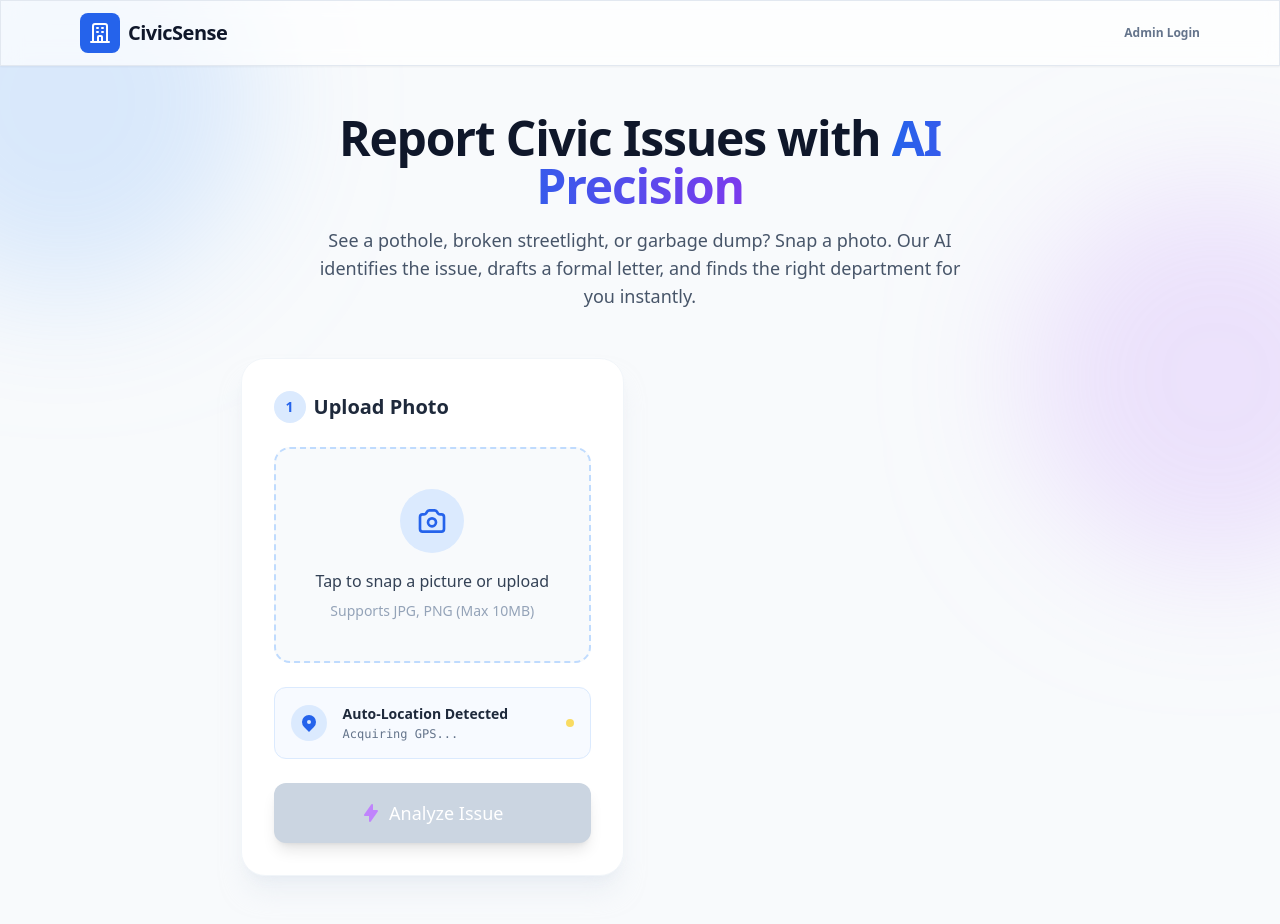
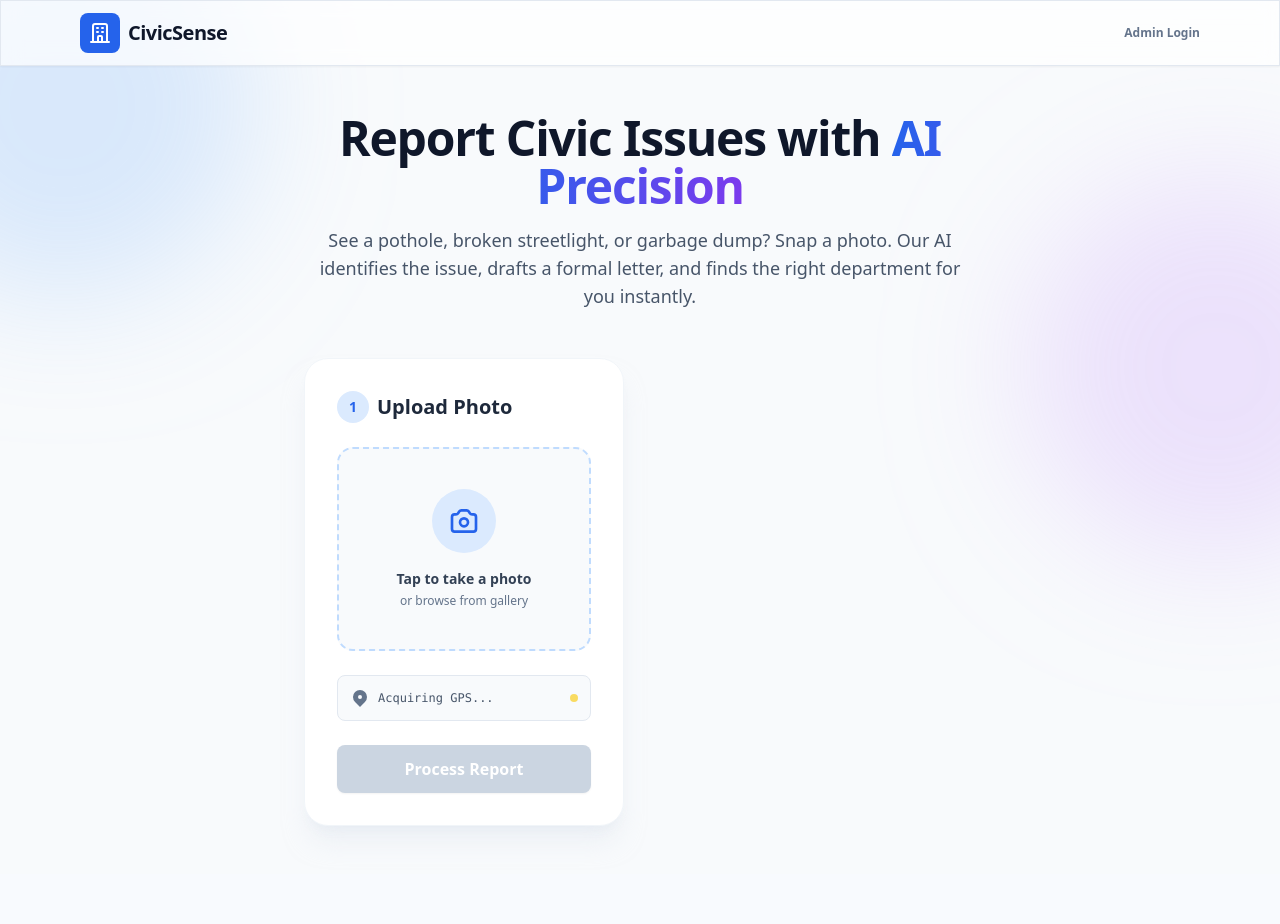
Before and after one commit to AaravMittal23/CivicLens, a Flask app: page / in a window 1280 px wide; the page is wider, and only the part inside the window is pictured. After the commit the page ends 831 px from the top of that part, so only its background shows below. Run offline with Flask 3, Linux system fonts and the light colour scheme; some libraries are stand-ins or nearby versions.

Commit message:
UI Overhaul: Redesigned frontend to look like a clean, professional civic utility app

```diff
--- a/templates/index.html
+++ b/templates/index.html
@@ -94,93 +94,95 @@
                                     <path stroke-linecap="round" stroke-linejoin="round" stroke-width="2" d="M15 13a3 3 0 11-6 0 3 3 0 016 0z" />
                                 </svg>
                             </div>
-                            <p class="text-base font-medium text-slate-700">Tap to snap a picture or upload</p>
-                            <p class="text-sm text-slate-400 mt-2">Supports JPG, PNG (Max 10MB)</p>
+                            <p class="text-sm font-semibold text-slate-700">Tap to take a photo</p>
+                            <p class="text-xs text-slate-500 mt-1">or browse from gallery</p>
                         </div>
-                        <input type="file" id="imageInput" accept="image/*" class="hidden" capture="environment">
+
+                        <!-- Preview Area -->
+                        <div id="imagePreviewContainer" class="absolute inset-0 hidden bg-slate-900">
+                            <img id="imagePreview" class="w-full h-full object-contain opacity-90">
+                            <div class="absolute inset-0 bg-black/20 group-hover:bg-black/40 transition flex items-center justify-center">
+                                <span class="text-white text-sm font-semibold opacity-0 group-hover:opacity-100 transition bg-black/50 px-4 py-2 rounded-full">Change Photo</span>
+                            </div>
+                        </div>
                     </div>
 
-                    <div class="bg-blue-50/50 p-4 rounded-xl flex items-center gap-4 border border-blue-100">
-                        <div class="bg-blue-100 p-2 rounded-full text-blue-600">
-                            <svg xmlns="http://www.w3.org/2000/svg" class="h-5 w-5" viewBox="0 0 20 20" fill="currentColor">
+                    <div class="bg-slate-50 border border-slate-200 rounded-lg p-3 flex items-center justify-between">
+                        <div class="flex items-center gap-2">
+                            <svg xmlns="http://www.w3.org/2000/svg" class="h-5 w-5 text-slate-500" viewBox="0 0 20 20" fill="currentColor">
                                 <path fill-rule="evenodd" d="M5.05 4.05a7 7 0 119.9 9.9L10 18.9l-4.95-4.95a7 7 0 010-9.9zM10 11a2 2 0 100-4 2 2 0 000 4z" clip-rule="evenodd" />
                             </svg>
+                            <span id="locationText" class="text-xs text-slate-600 font-mono">Acquiring GPS...</span>
                         </div>
-                        <div class="flex-grow">
-                            <p class="text-sm font-semibold text-slate-800">Auto-Location Detected</p>
-                            <p id="locationText" class="text-xs text-slate-500 font-mono mt-0.5">Acquiring GPS...</p>
-                        </div>
-                        <div id="locStatus" class="h-2 w-2 rounded-full bg-yellow-400 animate-pulse"></div>
+                        <span id="locStatus" class="flex h-2 w-2 rounded-full bg-yellow-400 animate-pulse"></span>
                     </div>
 
-                    <button type="submit" id="analyzeBtn" class="w-full bg-slate-900 text-white font-medium py-4 rounded-xl hover:bg-slate-800 transition shadow-lg disabled:bg-slate-300 disabled:cursor-not-allowed flex justify-center items-center gap-2 text-lg" disabled>
-                        <svg xmlns="http://www.w3.org/2000/svg" class="h-5 w-5 text-purple-400" viewBox="0 0 20 20" fill="currentColor">
-                            <path fill-rule="evenodd" d="M11.3 1.046A1 1 0 0112 2v5h4a1 1 0 01.82 1.573l-7 10A1 1 0 018 18v-5H4a1 1 0 01-.82-1.573l7-10a1 1 0 011.12-.38z" clip-rule="evenodd" />
-                        </svg>
-                        Analyze Issue
+                    <button type="submit" id="analyzeBtn" disabled class="w-full bg-blue-600 text-white font-bold py-3 rounded-lg hover:bg-blue-700 disabled:bg-slate-300 disabled:cursor-not-allowed transition shadow-sm">
+                        Process Report
                     </button>
                 </form>
 
-                <div id="loadingIndicator" class="hidden flex-col items-center justify-center py-12">
-                    <div class="loader mb-6"></div>
-                    <p class="text-base text-slate-800 font-semibold animate-pulse">Gemini AI is analyzing...</p>
-                    <p class="text-sm text-slate-500 mt-2">Drafting letter & categorizing issue</p>
+                <!-- Loading State -->
+                <div id="loadingIndicator" class="hidden flex-col items-center justify-center py-8">
+                    <div class="loader mb-4"></div>
+                    <p class="text-sm text-slate-500 font-medium animate-pulse">System is identifying the issue...</p>
                 </div>
             </div>
 
-            <!-- Right Column: Results -->
-            <div id="resultsPanel" class="hidden flex-col gap-6 animate__animated animate__fadeInRight">
+            <!-- Right Column: Results Panel (Hidden Initially) -->
+            <div id="resultsPanel" class="hidden flex-col bg-white rounded-xl shadow-sm border border-slate-200 overflow-hidden">
 
-                <h3 class="text-xl font-semibold flex items-center gap-2 px-2">
-                    <span class="bg-green-100 text-green-600 w-8 h-8 rounded-full flex items-center justify-center font-bold text-sm">2</span>
-                    Review & Submit
-                </h3>
+                <div class="bg-slate-50 border-b border-slate-200 px-6 py-4">
+                    <h3 class="font-bold text-slate-800 flex items-center gap-2">
+                        <span class="bg-blue-100 text-blue-700 w-6 h-6 rounded-full flex items-center justify-center text-xs">2</span>
+                        Incident Summary
+                    </h3>
+                </div>
 
-                <!-- Analysis Card -->
-                <div class="bg-white p-6 rounded-3xl shadow-xl shadow-slate-200/50 border border-slate-100 overflow-hidden relative">
-                    <div class="absolute top-0 right-0 w-32 h-32 bg-blue-50 rounded-bl-full -z-10"></div>
-                    <div class="flex justify-between items-start mb-6 z-10">
+                <div class="p-6">
+                    <div class="flex items-start justify-between mb-4">
                         <div>
-                            <span id="resCategory" class="inline-block px-3 py-1 bg-blue-100 text-blue-700 text-xs font-bold uppercase tracking-wider rounded-full mb-2">Category</span>
-                            <h2 id="resTitle" class="text-2xl font-bold text-slate-900 leading-tight">Issue Title</h2>
+                            <h2 id="resTitle" class="text-xl font-bold text-slate-900 mb-1">...</h2>
+                            <span id="resCategory" class="inline-block bg-slate-100 text-slate-600 text-xs px-2 py-1 rounded font-semibold border border-slate-200">...</span>
                         </div>
-                        <div class="text-center shrink-0 ml-4">
-                            <div class="w-14 h-14 rounded-2xl flex items-center justify-center font-black text-2xl text-white shadow-lg" id="severityBadge">
-                                0
-                            </div>
-                            <span class="text-xs font-semibold text-slate-500 mt-2 block uppercase tracking-wide">Severity</span>
+                        <div class="text-center">
+                            <div id="severityBadge" class="w-10 h-10 rounded-lg flex items-center justify-center font-bold text-xl"></div>
+                            <span class="text-[10px] text-slate-500 font-bold uppercase tracking-wide mt-1 block">Severity</span>
                         </div>
                     </div>
 
-                    <p id="resDescription" class="text-slate-600 mb-6 bg-slate-50 p-4 rounded-xl border border-slate-100 leading-relaxed"></p>
+                    <p id="resDescription" class="text-sm text-slate-600 mb-6 bg-slate-50 p-4 rounded-lg border border-slate-100"></p>
 
-                    <div id="map" class="shadow-inner border border-slate-200"></div>
-                </div>
+                    <!-- Draggable Map -->
+                    <div class="mb-6">
+                        <label class="block text-xs font-bold text-slate-500 uppercase tracking-wide mb-2">Location Data</label>
+                        <div id="map" class="w-full h-40 rounded-lg border border-slate-200 shadow-inner z-0"></div>
+                        <p class="text-[10px] text-slate-400 mt-1 text-right">You can drag the pin to correct the location.</p>
+                    </div>
 
-                <!-- Complaint Letter Card -->
-                <div class="bg-white p-6 rounded-3xl shadow-xl shadow-slate-200/50 border border-slate-100">
-                    <div class="flex items-center gap-3 mb-4">
-                        <div class="bg-purple-100 p-2 rounded-lg text-purple-600">
-                            <svg xmlns="http://www.w3.org/2000/svg" class="h-5 w-5" viewBox="0 0 20 20" fill="currentColor">
-                                <path fill-rule="evenodd" d="M4 4a2 2 0 012-2h4.586A2 2 0 0112 2.586L15.414 6A2 2 0 0116 7.414V16a2 2 0 01-2 2H6a2 2 0 01-2-2V4zm2 6a1 1 0 011-1h6a1 1 0 110 2H7a1 1 0 01-1-1zm1 3a1 1 0 100 2h6a1 1 0 100-2H7z" clip-rule="evenodd" />
+                    <!-- Department Routing -->
+                    <div class="mb-6">
+                        <label class="block text-xs font-bold text-slate-500 uppercase tracking-wide mb-2">Routing To</label>
+                        <div class="flex items-center gap-2 text-sm font-medium text-slate-800">
+                            <svg xmlns="http://www.w3.org/2000/svg" class="h-5 w-5 text-blue-600" viewBox="0 0 20 20" fill="currentColor">
+                                <path d="M2.003 5.884L10 9.882l7.997-3.998A2 2 0 0016 4H4a2 2 0 00-1.997 1.884z" />
+                                <path d="M18 8.118l-8 4-8-4V14a2 2 0 002 2h12a2 2 0 002-2V8.118z" />
                             </svg>
-                        </div>
-                        <div>
-                            <h3 class="text-lg font-bold text-slate-800">Formal Complaint</h3>
-                            <p class="text-xs text-slate-500">Auto-drafted for <span id="resEmail" class="font-semibold text-slate-700">email@dept.gov</span></p>
+                            <span id="resEmail" class="font-mono">...</span>
                         </div>
                     </div>
 
-                    <textarea id="resLetter" rows="10" class="w-full text-sm p-4 bg-slate-50 border border-slate-200 rounded-xl mb-6 focus:ring-2 focus:ring-blue-500 focus:outline-none text-slate-700 leading-relaxed font-serif resize-y" spellcheck="false"></textarea>
+                    <!-- Auto-Generated Letter -->
+                    <div class="mb-6">
+                        <label class="block text-xs font-bold text-slate-500 uppercase tracking-wide mb-2">Official Complaint Draft</label>
+                        <textarea id="resLetter" rows="6" class="w-full text-sm p-4 bg-slate-50 border border-slate-200 rounded-lg focus:ring-2 focus:ring-blue-500 focus:outline-none text-slate-700 font-serif resize-y" spellcheck="false"></textarea>
+                    </div>
 
-                    <button id="sendBtn" class="w-full bg-gradient-to-r from-blue-600 to-purple-600 text-white font-bold py-4 rounded-xl hover:shadow-lg hover:shadow-blue-500/30 transition transform hover:-translate-y-0.5 flex items-center justify-center gap-2 text-lg">
-                        <svg xmlns="http://www.w3.org/2000/svg" class="h-5 w-5" viewBox="0 0 20 20" fill="currentColor">
-                            <path d="M10.894 2.553a1 1 0 00-1.788 0l-7 14a1 1 0 001.169 1.409l5-1.429A1 1 0 009 15.571V11a1 1 0 112 0v4.571a1 1 0 00.725.962l5 1.428a1 1 0 001.17-1.408l-7-14z" />
-                        </svg>
-                        Submit Complaint
+                    <button id="sendBtn" class="w-full bg-blue-600 text-white font-bold py-3 rounded-lg hover:bg-blue-700 transition flex items-center justify-center gap-2 text-base shadow-sm">
+                        Submit Official Report
                     </button>
-                    <p id="sendNote" class="text-center text-xs text-slate-400 mt-3 flex items-center justify-center gap-1">
-                        Report will be securely routed to authorities
+                    <p id="sendNote" class="text-center text-xs text-slate-500 mt-3">
+                        Report will be securely routed to authorities.
                     </p>
                 </div>
             </div>
@@ -337,11 +339,11 @@
 
             // Dynamic styling based on severity
             if(data.severity >= 8) {
-                badge.className = "w-14 h-14 rounded-2xl flex items-center justify-center font-black text-2xl text-white shadow-lg bg-gradient-to-br from-red-500 to-rose-700 shadow-red-500/40";
+                badge.className = "w-10 h-10 rounded-lg flex items-center justify-center font-bold text-xl bg-red-100 text-red-700 border border-red-200";
             } else if (data.severity >= 5) {
-                badge.className = "w-14 h-14 rounded-2xl flex items-center justify-center font-black text-2xl text-white shadow-lg bg-gradient-to-br from-orange-400 to-amber-600 shadow-orange-500/40";
+                badge.className = "w-10 h-10 rounded-lg flex items-center justify-center font-bold text-xl bg-orange-100 text-orange-700 border border-orange-200";
             } else {
-                badge.className = "w-14 h-14 rounded-2xl flex items-center justify-center font-black text-2xl text-slate-800 shadow-lg bg-gradient-to-br from-yellow-300 to-yellow-500 shadow-yellow-500/40";
+                badge.className = "w-10 h-10 rounded-lg flex items-center justify-center font-bold text-xl bg-yellow-100 text-yellow-700 border border-yellow-200";
             }
 
             // Initialize Map
@@ -354,9 +356,9 @@
                 // Custom beautiful marker
                 const customIcon = L.divIcon({
                     className: 'custom-div-icon',
-                    html: `<div style="background-color: #ef4444; width: 20px; height: 20px; border-radius: 50%; border: 3px solid white; box-shadow: 0 4px 6px rgba(0,0,0,0.3);"></div>`,
-                    iconSize: [20, 20],
-                    iconAnchor: [10, 10]
+                    html: `<div style="background-color: #2563eb; width: 16px; height: 16px; border-radius: 50%; border: 2px solid white; box-shadow: 0 2px 4px rgba(0,0,0,0.2);"></div>`,
+                    iconSize: [16, 16],
+                    iconAnchor: [8, 8]
                 });
 
                 currentMarker = L.marker([currentLat, currentLng], {icon: customIcon, draggable: true}).addTo(currentMap);
@@ -378,12 +380,12 @@
             const sendNote = document.getElementById('sendNote');
             if (data.sys_submission_method === 'oauth') {
                 sendBtn.innerHTML = `<svg xmlns="http://www.w3.org/2000/svg" class="h-5 w-5" viewBox="0 0 48 48" fill="currentColor"><path fill="#EA4335" d="M24 9.5c3.54 0 6.71 1.22 9.21 3.6l6.85-6.85C35.9 2.38 30.47 0 24 0 14.62 0 6.51 5.38 2.56 13.22l7.98 6.19C12.43 13.7 17.74 9.5 24 9.5z"/><path fill="#4285F4" d="M46.98 24.55c0-1.57-.15-3.09-.38-4.55H24v9.02h12.94c-.58 2.96-2.26 5.48-4.78 7.18l7.73 6c4.51-4.18 7.09-10.36 7.09-17.65z"/><path fill="#FBBC05" d="M10.53 28.59c-.48-1.45-.76-2.99-.76-4.59s.27-3.14.76-4.59l-7.98-6.19C.92 16.46 0 20.12 0 24c0 3.88.92 7.54 2.56 10.78l7.97-6.19z"/><path fill="#34A853" d="M24 48c6.48 0 11.93-2.13 15.89-5.81l-7.73-6c-2.15 1.45-4.92 2.3-8.16 2.3-6.26 0-11.57-4.22-13.47-9.91l-7.98 6.19C6.51 42.62 14.62 48 24 48z"/></svg> Sign in with Google to Submit`;
-                sendBtn.className = "w-full bg-white text-slate-700 border border-slate-300 font-bold py-4 rounded-xl hover:bg-slate-50 transition transform hover:-translate-y-0.5 flex items-center justify-center gap-3 text-lg shadow-sm";
+                sendBtn.className = "w-full bg-white text-slate-700 border border-slate-300 font-bold py-3 rounded-lg hover:bg-slate-50 transition flex items-center justify-center gap-2 text-base shadow-sm";
                 sendNote.textContent = "You will be prompted to authorize Gmail access.";
             } else {
-                sendBtn.innerHTML = `<svg xmlns="http://www.w3.org/2000/svg" class="h-5 w-5" viewBox="0 0 20 20" fill="currentColor"><path d="M10.894 2.553a1 1 0 00-1.788 0l-7 14a1 1 0 001.169 1.409l5-1.429A1 1 0 009 15.571V11a1 1 0 112 0v4.571a1 1 0 00.725.962l5 1.428a1 1 0 001.17-1.408l-7-14z" /></svg> Submit Complaint`;
-                sendBtn.className = "w-full bg-gradient-to-r from-blue-600 to-purple-600 text-white font-bold py-4 rounded-xl hover:shadow-lg hover:shadow-blue-500/30 transition transform hover:-translate-y-0.5 flex items-center justify-center gap-2 text-lg";
-                sendNote.textContent = "Report will be securely routed to authorities";
+                sendBtn.innerHTML = `Submit Official Report`;
+                sendBtn.className = "w-full bg-blue-600 text-white font-bold py-3 rounded-lg hover:bg-blue-700 transition flex items-center justify-center gap-2 text-base shadow-sm";
+                sendNote.textContent = "Report will be securely routed to authorities.";
             }
 
             // Fix map rendering
```
